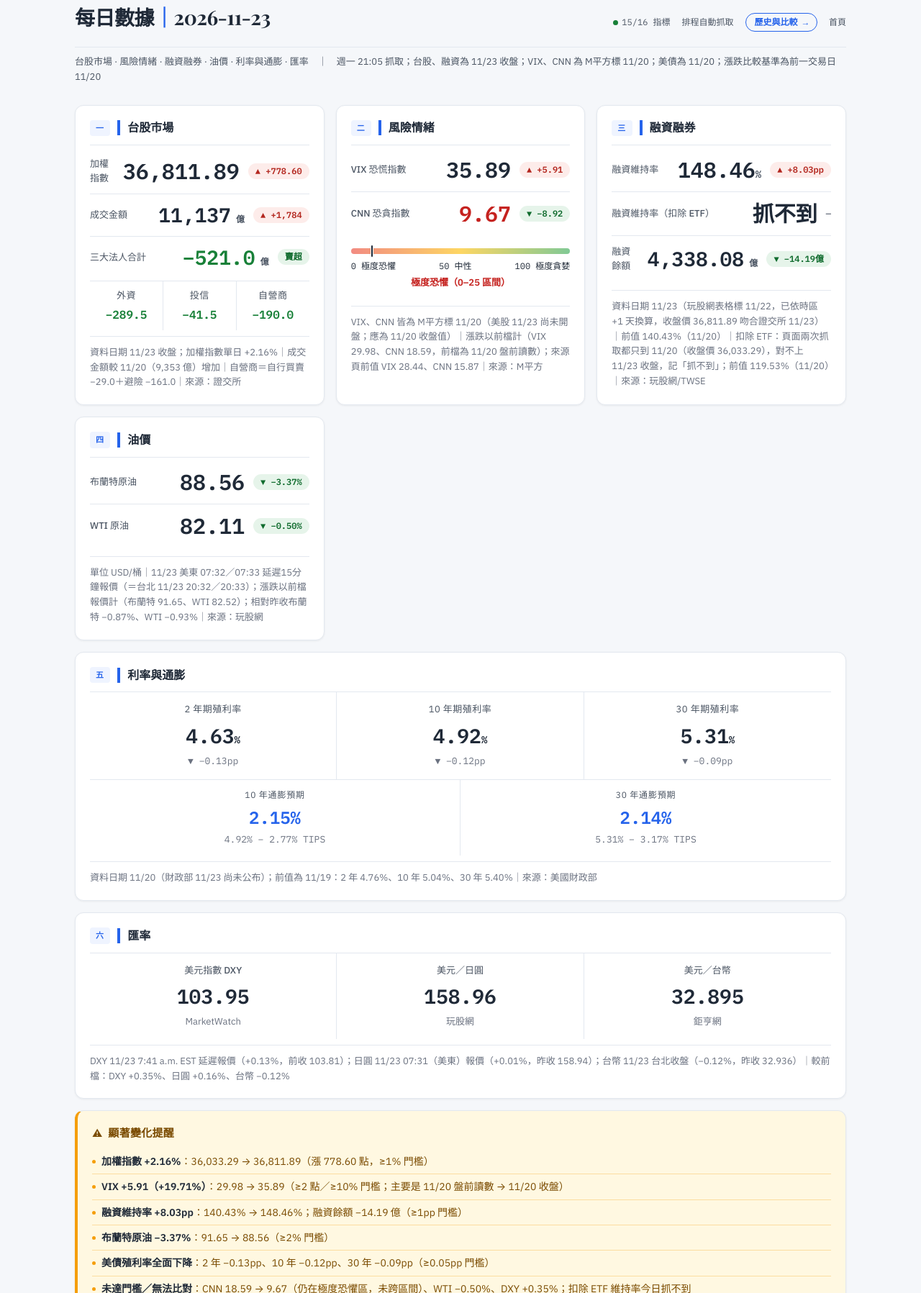
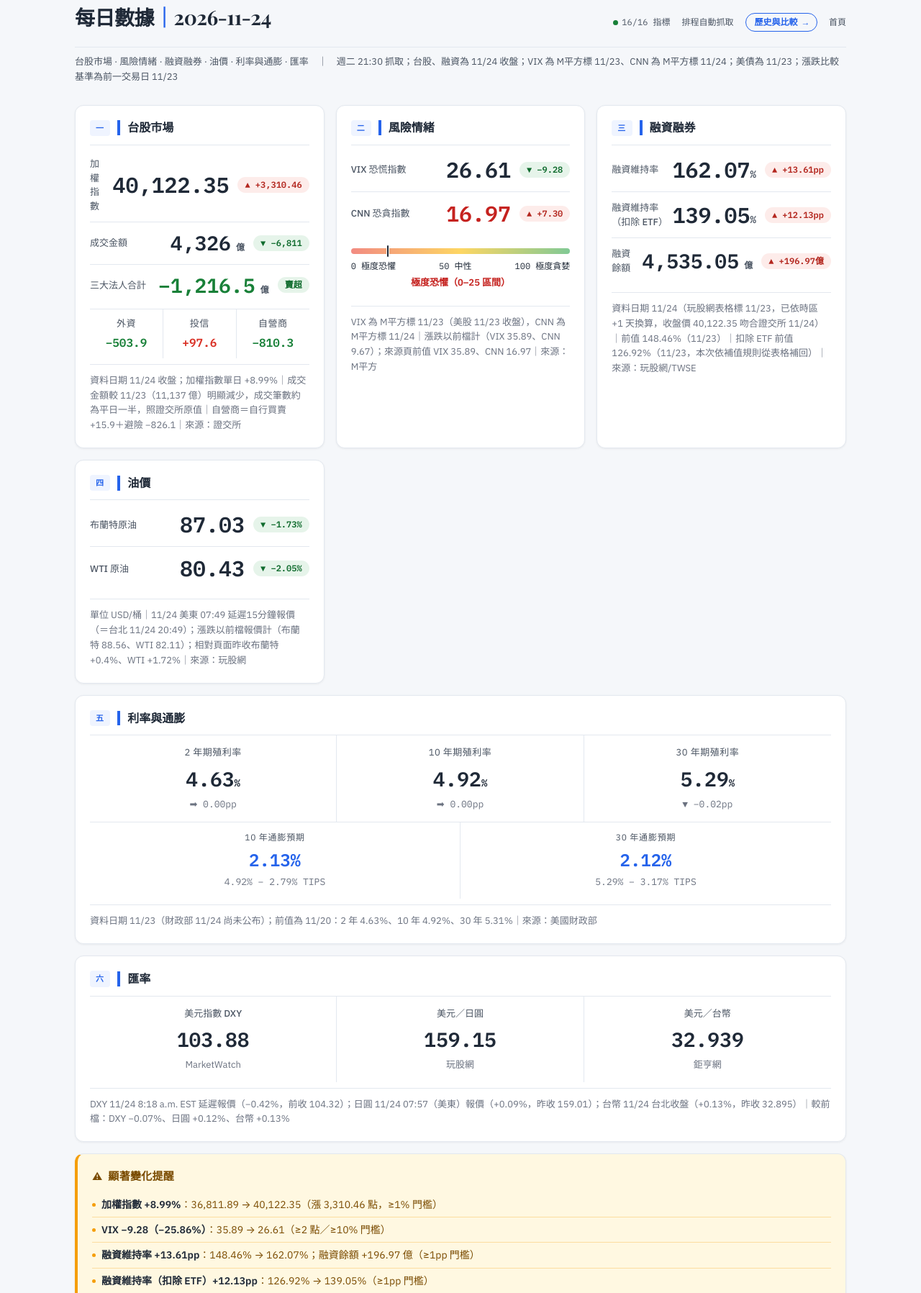
Before and after one commit to LiaoPeiTing/patty-daily-dashboard, a plain HTML site: page macro-dashboard.html in a window 1280 px wide. Shown: the part 29-1826 px from the top of the page at 72% size. Drawn offline with nearby package versions, Linux system fonts and the light colour scheme.

Commit message:
update: 2026-11-24 macro dashboard

```diff
--- a/data/history.csv
+++ b/data/history.csv
@@ -39,4 +39,5 @@
 2026-11-18,40194.91,10752,-641.5,-765.6,166.1,-42,24.56,24.61,156.24,136.69,5080.27,91.43,82.01,4.8,5.07,5.41,2.19,2.16,103.79,159.42,33
 2026-11-19,38426.89,9430,-432.3,-243.1,43.9,-233,24.56,24.58,147.93,128.31,4843.68,92.79,83.08,4.8,5.07,5.41,2.19,2.16,103.67,159.9,32.942
 2026-11-20,36033.29,9353,-509.4,-95.1,-73.5,-340.8,29.98,18.59,140.43,119.53,4352.27,91.65,82.52,4.76,5.04,5.4,2.16,2.16,103.59,158.7,32.936
-2026-11-23,36811.89,11137,-521,-289.5,-41.5,-190,35.89,9.67,148.46,,4338.08,88.56,82.11,4.63,4.92,5.31,2.15,2.14,103.95,158.96,32.895
+2026-11-23,36811.89,11137,-521,-289.5,-41.5,-190,35.89,9.67,148.46,126.92,4338.08,88.56,82.11,4.63,4.92,5.31,2.15,2.14,103.95,158.96,32.895
+2026-11-24,40122.35,4326,-1216.5,-503.9,97.6,-810.3,26.61,16.97,162.07,139.05,4535.05,87.03,80.43,4.63,4.92,5.29,2.13,2.12,103.88,159.15,32.939
--- a/data/history.json
+++ b/data/history.json
@@ -41,5 +41,6 @@
 {"date": "2026-11-19", "taiex": 40194.91, "turnover": 10752, "inst_total": -641.5, "foreign": -765.6, "trust": 166.1, "dealer": -42, "vix": 24.56, "cnn": 24.61, "margin_ratio": 156.24, "margin_balance": 5080.27, "brent": 91.43, "wti": 82.01, "y2": 4.8, "y10": 5.07, "y30": 5.41, "be10": 2.19, "be30": 2.16, "dxy": 103.79, "usdjpy": 159.42, "usdtwd": 33, "margin_ratio_ex_etf": 136.69, "tw_date": "2026-11-18", "tw_date_src": "verified"},
 {"date": "2026-11-19", "taiex": 38426.89, "turnover": 9430, "inst_total": -432.3, "foreign": -243.1, "trust": 43.9, "dealer": -233, "vix": 24.56, "cnn": 24.58, "margin_ratio": 147.93, "margin_balance": 4843.68, "brent": 92.79, "wti": 83.08, "y2": 4.8, "y10": 5.07, "y30": 5.41, "be10": 2.19, "be30": 2.16, "dxy": 103.67, "usdjpy": 159.9, "usdtwd": 32.942, "margin_ratio_ex_etf": 128.31, "tw_date": "2026-11-19", "tw_date_src": "verified"},
 {"date": "2026-11-20", "taiex": 36033.29, "turnover": 9353, "inst_total": -509.4, "foreign": -95.1, "trust": -73.5, "dealer": -340.8, "vix": 29.98, "cnn": 18.59, "margin_ratio": 140.43, "margin_balance": 4352.27, "brent": 91.65, "wti": 82.52, "y2": 4.76, "y10": 5.04, "y30": 5.4, "be10": 2.16, "be30": 2.16, "dxy": 103.59, "usdjpy": 158.7, "usdtwd": 32.936, "margin_ratio_ex_etf": 119.53, "tw_date": "2026-11-20", "tw_date_src": "verified"},
-{"date": "2026-11-23", "taiex": 36811.89, "turnover": 11137, "inst_total": -521, "foreign": -289.5, "trust": -41.5, "dealer": -190, "vix": 35.89, "cnn": 9.67, "margin_ratio": 148.46, "margin_balance": 4338.08, "brent": 88.56, "wti": 82.11, "y2": 4.63, "y10": 4.92, "y30": 5.31, "be10": 2.15, "be30": 2.14, "dxy": 103.95, "usdjpy": 158.96, "usdtwd": 32.895, "margin_ratio_ex_etf": null, "tw_date": "2026-11-23", "tw_date_src": "verified"}
+{"date": "2026-11-23", "taiex": 36811.89, "turnover": 11137, "inst_total": -521, "foreign": -289.5, "trust": -41.5, "dealer": -190, "vix": 35.89, "cnn": 9.67, "margin_ratio": 148.46, "margin_balance": 4338.08, "brent": 88.56, "wti": 82.11, "y2": 4.63, "y10": 4.92, "y30": 5.31, "be10": 2.15, "be30": 2.14, "dxy": 103.95, "usdjpy": 158.96, "usdtwd": 32.895, "margin_ratio_ex_etf": 126.92, "tw_date": "2026-11-23", "tw_date_src": "verified"},
+{"date": "2026-11-24", "taiex": 40122.35, "turnover": 4326, "inst_total": -1216.5, "foreign": -503.9, "trust": 97.6, "dealer": -810.3, "vix": 26.61, "cnn": 16.97, "margin_ratio": 162.07, "margin_balance": 4535.05, "brent": 87.03, "wti": 80.43, "y2": 4.63, "y10": 4.92, "y30": 5.29, "be10": 2.13, "be30": 2.12, "dxy": 103.88, "usdjpy": 159.15, "usdtwd": 32.939, "margin_ratio_ex_etf": 139.05, "tw_date": "2026-11-24", "tw_date_src": "verified"}
 ]
--- a/macro-dashboard.html
+++ b/macro-dashboard.html
@@ -528,89 +528,89 @@ body {
 
 <div class="dashboard">
   <div class="header">
-    <h1>每日數據<span>｜</span>2026-11-23</h1>
+    <h1>每日數據<span>｜</span>2026-11-24</h1>
     <div class="header-meta">
-      <span><span class="status-dot"></span>15/16 指標</span>
+      <span><span class="status-dot"></span>16/16 指標</span>
       <span>排程自動抓取</span>
       <a href="history.html" style="color:var(--accent);font-weight:600;text-decoration:none;border:1px solid var(--accent);border-radius:999px;padding:3px 12px">歷史與比較 →</a>
       <a href="index.html" style="color:var(--text-sub);text-decoration:none">首頁</a>
     </div>
   </div>
-  <p class="subtitle">台股市場 · 風險情緒 · 融資融券 · 油價 · 利率與通膨 · 匯率　｜　週一 21:05 抓取；台股、融資為 11/23 收盤；VIX、CNN 為 M平方標 11/20；美債為 11/20；漲跌比較基準為前一交易日 11/20</p>
+  <p class="subtitle">台股市場 · 風險情緒 · 融資融券 · 油價 · 利率與通膨 · 匯率　｜　週二 21:30 抓取；台股、融資為 11/24 收盤；VIX 為 M平方標 11/23、CNN 為 M平方標 11/24；美債為 11/23；漲跌比較基準為前一交易日 11/23</p>
 
   <div class="grid">
 
     <div class="card">
       <div class="card-header"><span class="section-tag">一</span><span class="card-title">台股市場</span></div>
       <div class="card-body">
-        <div class="indicator"><span class="ind-label">加權指數</span><span class="ind-value large">36,811.89</span><span class="ind-change up">▲ +778.60</span></div>
-        <div class="indicator"><span class="ind-label">成交金額</span><span class="ind-value">11,137<span style="font-size:12px;color:var(--text-sub)"> 億</span></span><span class="ind-change up">▲ +1,784</span></div>
-        <div class="indicator"><span class="ind-label">三大法人合計</span><span class="ind-value" style="color:var(--down)">−521.0<span style="font-size:12px;color:var(--text-sub)"> 億</span></span><span class="ind-change down">賣超</span></div>
+        <div class="indicator"><span class="ind-label">加權指數</span><span class="ind-value large">40,122.35</span><span class="ind-change up">▲ +3,310.46</span></div>
+        <div class="indicator"><span class="ind-label">成交金額</span><span class="ind-value">4,326<span style="font-size:12px;color:var(--text-sub)"> 億</span></span><span class="ind-change down">▼ −6,811</span></div>
+        <div class="indicator"><span class="ind-label">三大法人合計</span><span class="ind-value" style="color:var(--down)">−1,216.5<span style="font-size:12px;color:var(--text-sub)"> 億</span></span><span class="ind-change down">賣超</span></div>
       </div>
       <div class="inst-breakdown">
-        <div class="inst-item"><div class="inst-name">外資</div><div class="inst-val neg">−289.5</div></div>
-        <div class="inst-item"><div class="inst-name">投信</div><div class="inst-val neg">−41.5</div></div>
-        <div class="inst-item"><div class="inst-name">自營商</div><div class="inst-val neg">−190.0</div></div>
+        <div class="inst-item"><div class="inst-name">外資</div><div class="inst-val neg">−503.9</div></div>
+        <div class="inst-item"><div class="inst-name">投信</div><div class="inst-val pos">+97.6</div></div>
+        <div class="inst-item"><div class="inst-name">自營商</div><div class="inst-val neg">−810.3</div></div>
       </div>
-      <div class="margin-note">資料日期 11/23 收盤；加權指數單日 +2.16%｜成交金額較 11/20（9,353 億）增加｜自營商＝自行買賣 −29.0＋避險 −161.0｜來源：證交所</div>
+      <div class="margin-note">資料日期 11/24 收盤；加權指數單日 +8.99%｜成交金額較 11/23（11,137 億）明顯減少，成交筆數約為平日一半，照證交所原值｜自營商＝自行買賣 +15.9＋避險 −826.1｜來源：證交所</div>
     </div>
 
     <div class="card">
       <div class="card-header"><span class="section-tag">二</span><span class="card-title">風險情緒</span></div>
       <div class="card-body">
-        <div class="indicator"><span class="ind-label">VIX 恐慌指數</span><span class="ind-value large">35.89</span><span class="ind-change up">▲ +5.91</span></div>
-        <div class="indicator" style="border-top: 1px solid var(--border);"><span class="ind-label">CNN 恐貪指數</span><span class="ind-value large" style="color:var(--fear)">9.67</span><span class="ind-change down">▼ −8.92</span></div>
+        <div class="indicator"><span class="ind-label">VIX 恐慌指數</span><span class="ind-value large">26.61</span><span class="ind-change down">▼ −9.28</span></div>
+        <div class="indicator" style="border-top: 1px solid var(--border);"><span class="ind-label">CNN 恐貪指數</span><span class="ind-value large" style="color:var(--fear)">16.97</span><span class="ind-change up">▲ +7.30</span></div>
       </div>
       <div class="gauge-container">
-        <div class="gauge-bar"><div class="gauge-marker" style="left: 9.67%"></div></div>
+        <div class="gauge-bar"><div class="gauge-marker" style="left: 16.97%"></div></div>
         <div class="gauge-labels"><span>0 極度恐懼</span><span>50 中性</span><span>100 極度貪婪</span></div>
         <div class="gauge-zone" style="color:var(--fear)">極度恐懼（0–25 區間）</div>
       </div>
-      <div class="margin-note">VIX、CNN 皆為 M平方標 11/20（美股 11/23 尚未開盤；應為 11/20 收盤值）｜漲跌以前檔計（VIX 29.98、CNN 18.59，前檔為 11/20 盤前讀數）；來源頁前值 VIX 28.44、CNN 15.87｜來源：M平方</div>
+      <div class="margin-note">VIX 為 M平方標 11/23（美股 11/23 收盤），CNN 為 M平方標 11/24｜漲跌以前檔計（VIX 35.89、CNN 9.67）；來源頁前值 VIX 35.89、CNN 16.97｜來源：M平方</div>
     </div>
 
     <div class="card">
       <div class="card-header"><span class="section-tag">三</span><span class="card-title">融資融券</span></div>
       <div class="card-body">
-        <div class="indicator"><span class="ind-label">融資維持率</span><span class="ind-value large">148.46<span style="font-size:14px">%</span></span><span class="ind-change up">▲ +8.03pp</span></div>
+        <div class="indicator"><span class="ind-label">融資維持率</span><span class="ind-value large">162.07<span style="font-size:14px">%</span></span><span class="ind-change up">▲ +13.61pp</span></div>
         <!-- 扣除 ETF 這一列：抓不到時，數值改顯示「抓不到」（不帶 %），漲跌膠囊改成 <span class="ind-change flat">—</span>；規則見 SOP 3-4 -->
-        <div class="indicator"><span class="ind-label">融資維持率（扣除 ETF）</span><span class="ind-value large">抓不到</span><span class="ind-change flat">—</span></div>
-        <div class="indicator"><span class="ind-label">融資餘額</span><span class="ind-value">4,338.08<span style="font-size:12px;color:var(--text-sub)"> 億</span></span><span class="ind-change down">▼ −14.19億</span></div>
+        <div class="indicator"><span class="ind-label">融資維持率（扣除 ETF）</span><span class="ind-value large">139.05<span style="font-size:14px">%</span></span><span class="ind-change up">▲ +12.13pp</span></div>
+        <div class="indicator"><span class="ind-label">融資餘額</span><span class="ind-value">4,535.05<span style="font-size:12px;color:var(--text-sub)"> 億</span></span><span class="ind-change up">▲ +196.97億</span></div>
       </div>
-      <div class="margin-note">資料日期 11/23（玩股網表格標 11/22，已依時區 +1 天換算，收盤價 36,811.89 吻合證交所 11/23）｜前值 140.43%（11/20）｜扣除 ETF：頁面兩次抓取都只到 11/20（收盤價 36,033.29），對不上 11/23 收盤，記「抓不到」；前值 119.53%（11/20）｜來源：玩股網/TWSE</div>
+      <div class="margin-note">資料日期 11/24（玩股網表格標 11/23，已依時區 +1 天換算，收盤價 40,122.35 吻合證交所 11/24）｜前值 148.46%（11/23）｜扣除 ETF 前值 126.92%（11/23，本次依補值規則從表格補回）｜來源：玩股網/TWSE</div>
     </div>
 
     <div class="card">
       <div class="card-header"><span class="section-tag">四</span><span class="card-title">油價</span></div>
       <div class="card-body">
-        <div class="indicator"><span class="ind-label">布蘭特原油</span><span class="ind-value large">88.56</span><span class="ind-change down">▼ −3.37%</span></div>
-        <div class="indicator"><span class="ind-label">WTI 原油</span><span class="ind-value large">82.11</span><span class="ind-change down">▼ −0.50%</span></div>
+        <div class="indicator"><span class="ind-label">布蘭特原油</span><span class="ind-value large">87.03</span><span class="ind-change down">▼ −1.73%</span></div>
+        <div class="indicator"><span class="ind-label">WTI 原油</span><span class="ind-value large">80.43</span><span class="ind-change down">▼ −2.05%</span></div>
       </div>
-      <div class="margin-note">單位 USD/桶｜11/23 美東 07:32／07:33 延遲15分鐘報價（＝台北 11/23 20:32／20:33）；漲跌以前檔報價計（布蘭特 91.65、WTI 82.52）；相對昨收布蘭特 −0.87%、WTI −0.93%｜來源：玩股網</div>
+      <div class="margin-note">單位 USD/桶｜11/24 美東 07:49 延遲15分鐘報價（＝台北 11/24 20:49）；漲跌以前檔報價計（布蘭特 88.56、WTI 82.11）；相對頁面昨收布蘭特 +0.4%、WTI +1.72%｜來源：玩股網</div>
     </div>
 
     <div class="card full">
       <div class="card-header"><span class="section-tag">五</span><span class="card-title">利率與通膨</span></div>
       <div class="rate-row">
-        <div class="rate-cell"><div class="rate-label">2 年期殖利率</div><div class="rate-value">4.63<span style="font-size:14px">%</span></div><div class="rate-sub">▼ −0.13pp</div></div>
-        <div class="rate-cell"><div class="rate-label">10 年期殖利率</div><div class="rate-value">4.92<span style="font-size:14px">%</span></div><div class="rate-sub">▼ −0.12pp</div></div>
-        <div class="rate-cell"><div class="rate-label">30 年期殖利率</div><div class="rate-value">5.31<span style="font-size:14px">%</span></div><div class="rate-sub">▼ −0.09pp</div></div>
+        <div class="rate-cell"><div class="rate-label">2 年期殖利率</div><div class="rate-value">4.63<span style="font-size:14px">%</span></div><div class="rate-sub">➡ 0.00pp</div></div>
+        <div class="rate-cell"><div class="rate-label">10 年期殖利率</div><div class="rate-value">4.92<span style="font-size:14px">%</span></div><div class="rate-sub">➡ 0.00pp</div></div>
+        <div class="rate-cell"><div class="rate-label">30 年期殖利率</div><div class="rate-value">5.29<span style="font-size:14px">%</span></div><div class="rate-sub">▼ −0.02pp</div></div>
       </div>
       <div class="inflation-row">
-        <div class="inflation-cell"><div class="inflation-label">10 年通膨預期</div><div class="inflation-value">2.15%</div><div class="inflation-formula">4.92% − 2.77% TIPS</div></div>
-        <div class="inflation-cell"><div class="inflation-label">30 年通膨預期</div><div class="inflation-value">2.14%</div><div class="inflation-formula">5.31% − 3.17% TIPS</div></div>
+        <div class="inflation-cell"><div class="inflation-label">10 年通膨預期</div><div class="inflation-value">2.13%</div><div class="inflation-formula">4.92% − 2.79% TIPS</div></div>
+        <div class="inflation-cell"><div class="inflation-label">30 年通膨預期</div><div class="inflation-value">2.12%</div><div class="inflation-formula">5.29% − 3.17% TIPS</div></div>
       </div>
-      <div class="margin-note">資料日期 11/20（財政部 11/23 尚未公布）；前值為 11/19：2 年 4.76%、10 年 5.04%、30 年 5.40%｜來源：美國財政部</div>
+      <div class="margin-note">資料日期 11/23（財政部 11/24 尚未公布）；前值為 11/20：2 年 4.63%、10 年 4.92%、30 年 5.31%｜來源：美國財政部</div>
     </div>
 
     <div class="card full">
       <div class="card-header"><span class="section-tag">六</span><span class="card-title">匯率</span></div>
       <div class="fx-row">
-        <div class="fx-cell"><div class="fx-label">美元指數 DXY</div><div class="fx-value">103.95</div><div class="fx-source">MarketWatch</div></div>
-        <div class="fx-cell"><div class="fx-label">美元／日圓</div><div class="fx-value">158.96</div><div class="fx-source">玩股網</div></div>
-        <div class="fx-cell"><div class="fx-label">美元／台幣</div><div class="fx-value">32.895</div><div class="fx-source">鉅亨網</div></div>
+        <div class="fx-cell"><div class="fx-label">美元指數 DXY</div><div class="fx-value">103.88</div><div class="fx-source">MarketWatch</div></div>
+        <div class="fx-cell"><div class="fx-label">美元／日圓</div><div class="fx-value">159.15</div><div class="fx-source">玩股網</div></div>
+        <div class="fx-cell"><div class="fx-label">美元／台幣</div><div class="fx-value">32.939</div><div class="fx-source">鉅亨網</div></div>
       </div>
-      <div class="margin-note">DXY 11/23 7:41 a.m. EST 延遲報價（+0.13%，前收 103.81）；日圓 11/23 07:31（美東）報價（+0.01%，昨收 158.94）；台幣 11/23 台北收盤（−0.12%，昨收 32.936）｜較前檔：DXY +0.35%、日圓 +0.16%、台幣 −0.12%</div>
+      <div class="margin-note">DXY 11/24 8:18 a.m. EST 延遲報價（−0.42%，前收 104.32）；日圓 11/24 07:57（美東）報價（+0.09%，昨收 159.01）；台幣 11/24 台北收盤（+0.13%，昨收 32.895）｜較前檔：DXY −0.07%、日圓 +0.12%、台幣 +0.13%</div>
     </div>
 
   </div>
@@ -618,12 +618,12 @@ body {
   <div class="alert-section">
     <div class="alert-header"><span class="alert-icon">⚠</span><span class="alert-title">顯著變化提醒</span></div>
     <div class="alert-body">
-      <div class="alert-item"><span class="alert-bullet"></span><span><strong style="color:var(--text-main)">加權指數 +2.16%</strong>：36,033.29 → 36,811.89（漲 778.60 點，≥1% 門檻）</span></div>
-      <div class="alert-item"><span class="alert-bullet"></span><span><strong style="color:var(--text-main)">VIX +5.91（+19.71%）</strong>：29.98 → 35.89（≥2 點／≥10% 門檻；主要是 11/20 盤前讀數 → 11/20 收盤）</span></div>
-      <div class="alert-item"><span class="alert-bullet"></span><span><strong style="color:var(--text-main)">融資維持率 +8.03pp</strong>：140.43% → 148.46%；融資餘額 −14.19 億（≥1pp 門檻）</span></div>
-      <div class="alert-item"><span class="alert-bullet"></span><span><strong style="color:var(--text-main)">布蘭特原油 −3.37%</strong>：91.65 → 88.56（≥2% 門檻）</span></div>
-      <div class="alert-item"><span class="alert-bullet"></span><span><strong style="color:var(--text-main)">美債殖利率全面下降</strong>：2 年 −0.13pp、10 年 −0.12pp、30 年 −0.09pp（≥0.05pp 門檻）</span></div>
-      <div class="alert-item"><span class="alert-bullet"></span><span><strong style="color:var(--text-main)">未達門檻／無法比對</strong>：CNN 18.59 → 9.67（仍在極度恐懼區，未跨區間）、WTI −0.50%、DXY +0.35%；扣除 ETF 維持率今日抓不到</span></div>
+      <div class="alert-item"><span class="alert-bullet"></span><span><strong style="color:var(--text-main)">加權指數 +8.99%</strong>：36,811.89 → 40,122.35（漲 3,310.46 點，≥1% 門檻）</span></div>
+      <div class="alert-item"><span class="alert-bullet"></span><span><strong style="color:var(--text-main)">VIX −9.28（−25.86%）</strong>：35.89 → 26.61（≥2 點／≥10% 門檻）</span></div>
+      <div class="alert-item"><span class="alert-bullet"></span><span><strong style="color:var(--text-main)">融資維持率 +13.61pp</strong>：148.46% → 162.07%；融資餘額 +196.97 億（≥1pp 門檻）</span></div>
+      <div class="alert-item"><span class="alert-bullet"></span><span><strong style="color:var(--text-main)">融資維持率（扣除 ETF）+12.13pp</strong>：126.92% → 139.05%（≥1pp 門檻）</span></div>
+      <div class="alert-item"><span class="alert-bullet"></span><span><strong style="color:var(--text-main)">WTI 原油 −2.05%</strong>：82.11 → 80.43（≥2% 門檻；相對頁面昨收則為 +1.72%）</span></div>
+      <div class="alert-item"><span class="alert-bullet"></span><span><strong style="color:var(--text-main)">未達門檻</strong>：CNN 9.67 → 16.97（仍在極度恐懼區，未跨區間）、布蘭特 −1.73%、殖利率變化皆 &lt;0.05pp、DXY −0.07%</span></div>
     </div>
   </div>
 
```
